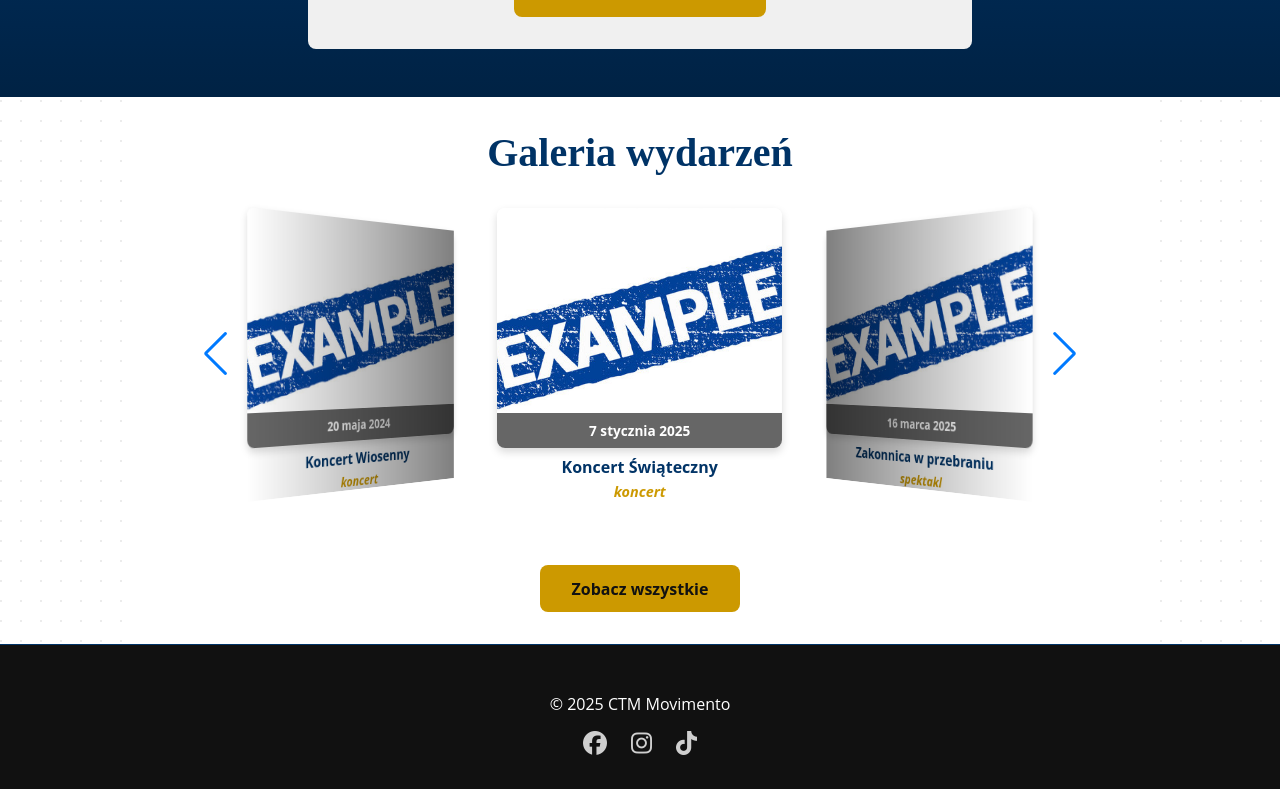
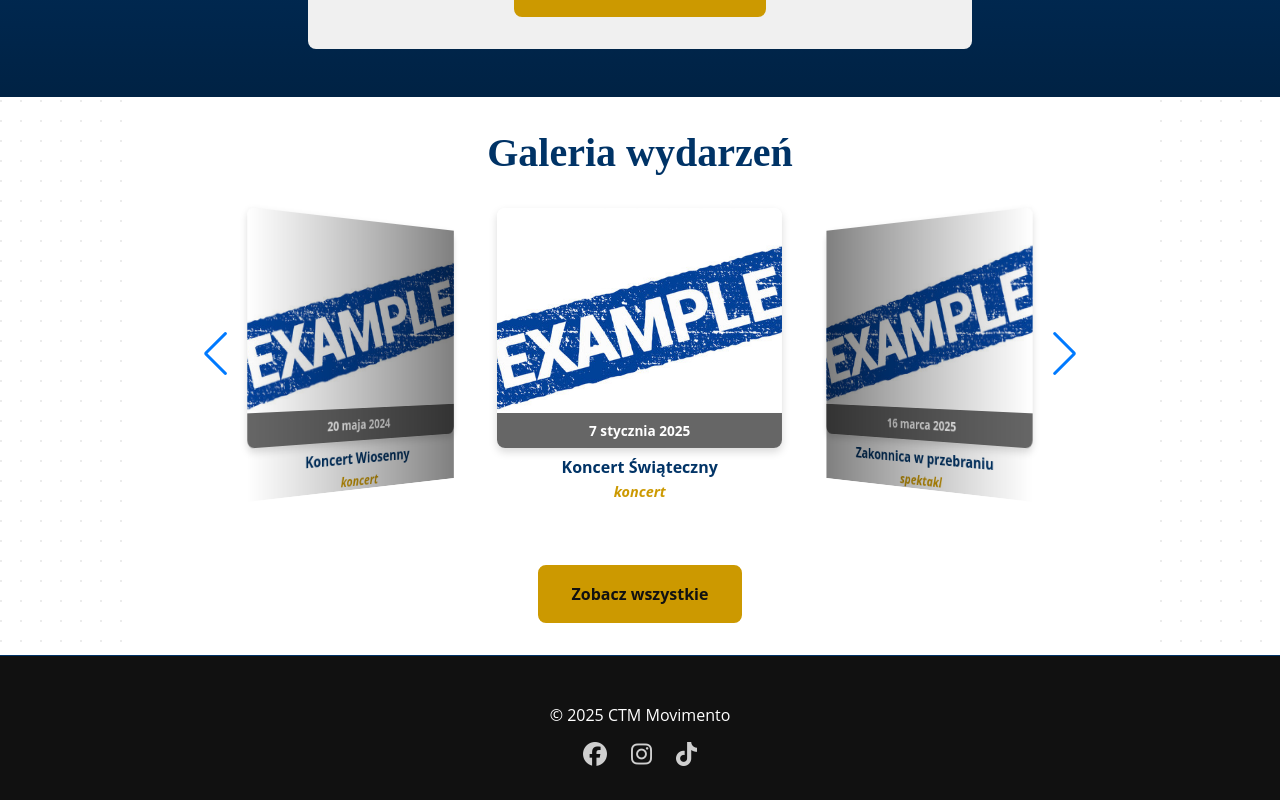
Before and after one commit to AramilFeraxa/ctmmovimento, a Next.js app: page / in a window 1280 px wide. Shown: the part 2840-3640 px from the top of the page. Built offline with nearby package versions, Linux system fonts and the light colour scheme.

Commit message:
button css fix

```diff
--- a/src/Components/Gallery/GallerySlider.js
+++ b/src/Components/Gallery/GallerySlider.js
@@ -67,7 +67,7 @@ export default function GallerySlider() {
                 </div>
 
                 <div className={layout.buttonWrapper}>
-                    <Link href="/galeria" className={layout.button}>
+                    <Link href="/galeria" className="button button-yellow">
                         Zobacz wszystkie
                     </Link>
                 </div>
--- a/src/Components/Gallery/GallerySlider.module.css
+++ b/src/Components/Gallery/GallerySlider.module.css
@@ -12,22 +12,6 @@
     margin-top: 2rem;
 }
 
-.button {
-    display: inline-block;
-    background-color: var(--yellow);
-    color: var(--black);
-    padding: 0.8rem 2rem;
-    font-weight: bold;
-    border-radius: 8px;
-    text-decoration: none;
-    transition: background-color 0.3s ease;
-}
-
-.button:hover {
-    background-color: var(--white);
-    color: var(--yellow);
-}
-
 .sliderWrapper {
     position: relative;
     padding: 0 3rem;
```
